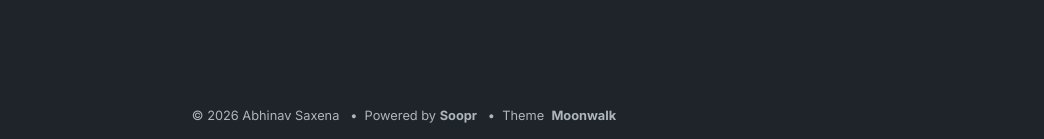
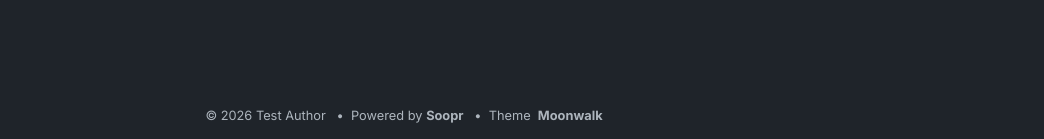
Before and after one commit to matter-of-faith/matter-of-faith.github.io, a Jekyll site: the page built from index.md, in a window 1280 px wide. Shown: the part 1762-1901 px from the top of the page, without its empty margins (236-1280 px from the left). Built offline with Jekyll 4.4.1, drawn with Linux system fonts in a browser that asks for light colours.

Commit message:
Update _config.yml

```diff
--- a/_config.yml
+++ b/_config.yml
@@ -1,6 +1,6 @@
 title: Moonwalk
-author: Abhinav Saxena
-url: https://www.abhinavsaxena.com/moonwalk/ # root address of the site
+author: Test Author
+url: https://matter-of-faith.github.io # root address of the site
 description: > # description of the site (multiple lines allowed)
   Moonwalk is a fast and elegant Jekyll theme with a clean dark mode. It comes with horizontal list (for navbar and footer), card list (for portfolio), and a generic vertical list. It is very easy to modify in case you want to build over it - please see _layouts/home.html to do that.
 
@@ -49,3 +49,4 @@ sass:
 plugins:
   - jekyll-feed
   - jekyll-seo-tag
+  - jekyll-remote-theme
```
